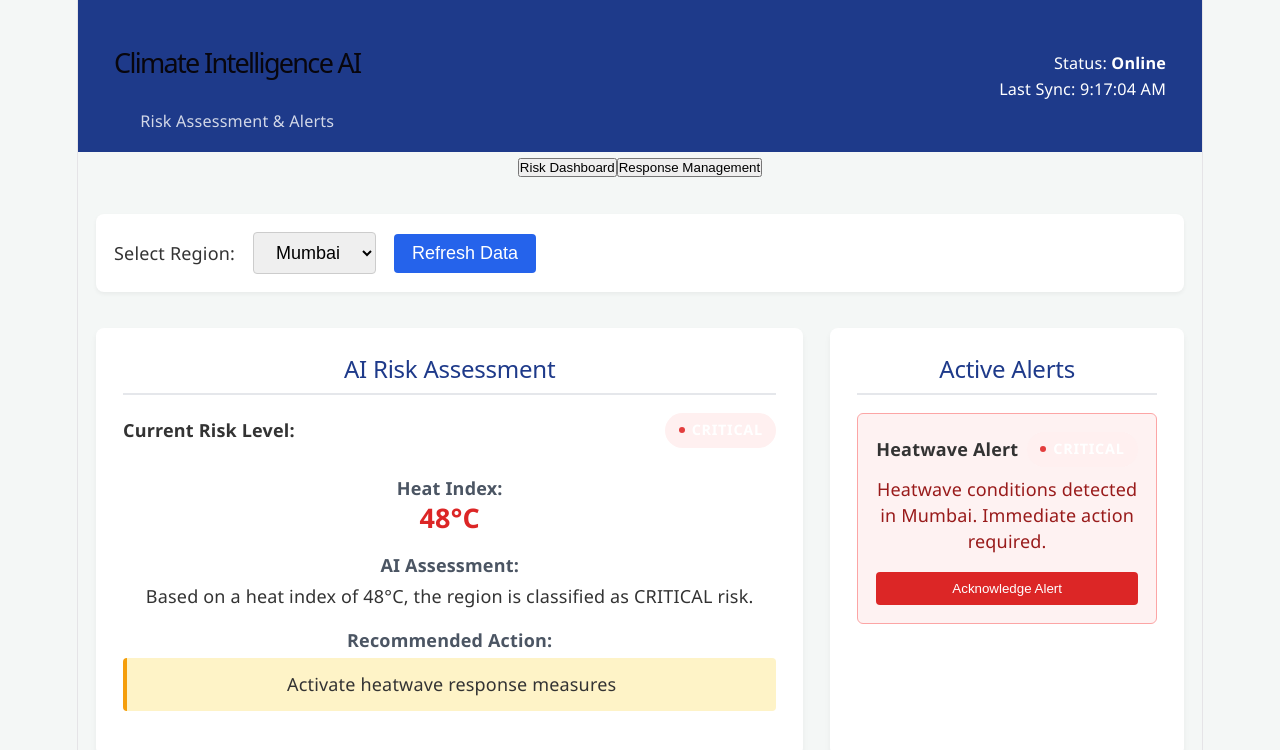
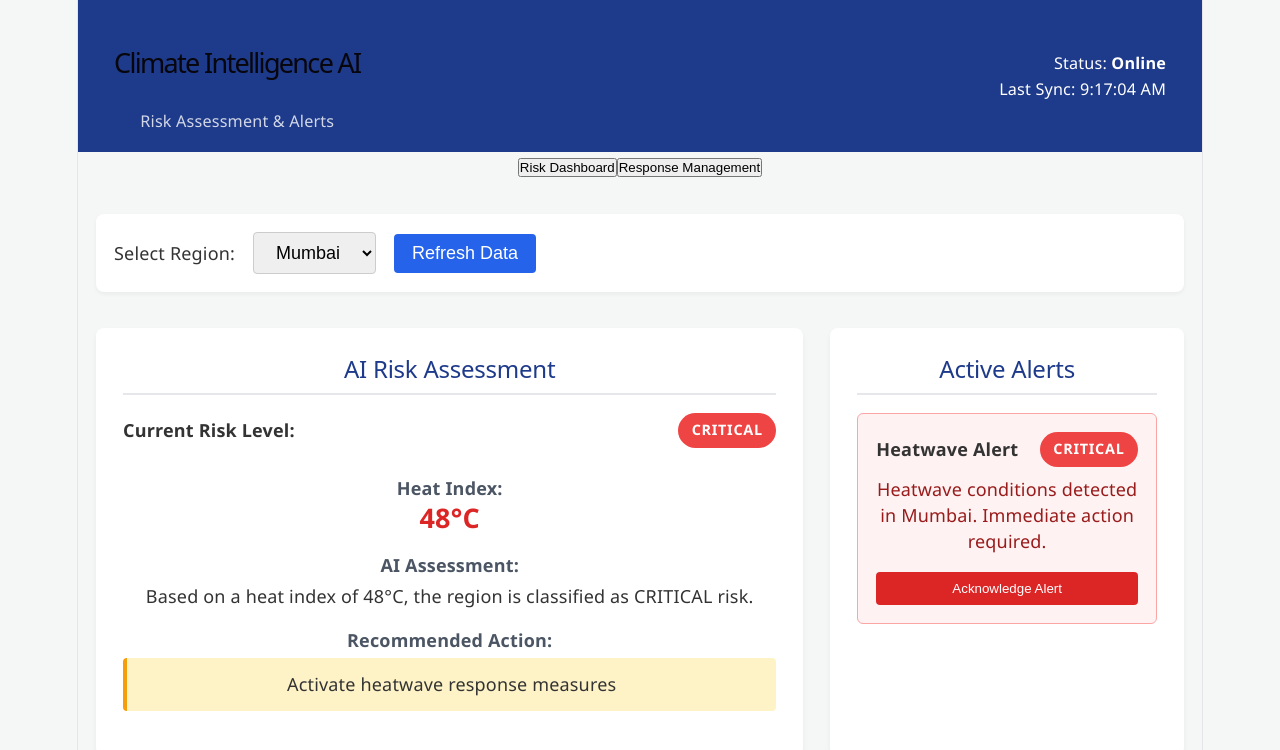
Before and after one commit to AnsariZarin-F275/climate-intelligence-ai, a React (Vite) app: page / in a window 1280 px wide. Shown: the top 750 px of the page. Built offline with nearby package versions, Linux system fonts and the light colour scheme.

Commit message:
Fixed StatusBadge.jsx

```diff
--- a/src/components/StatusBadge.jsx
+++ b/src/components/StatusBadge.jsx
@@ -1,18 +1,17 @@
-import React from "react";
+import React from 'react';
 
-function StatusBadge({ level }) {
-  const normalizedLevel = level
-    ? level.toUpperCase()
-    : "LOW";
+const StatusBadge = ({ level }) => {
+  const getBadgeClass = () => {
+    switch (level) {
+      case 'LOW': return 'badge-low';
+      case 'MODERATE': return 'badge-moderate';
+      case 'HIGH': return 'badge-high';
+      case 'CRITICAL': return 'badge-critical';
+      default: return 'badge-default';
+    }
+  };
 
-  return (
-    <span
-      className={`status-badge status-${normalizedLevel.toLowerCase()}`}
-    >
-      <span className="badge-dot"></span>
-      {normalizedLevel}
-    </span>
-  );
-}
+  return <span className={`status-badge ${getBadgeClass()}`}>{level}</span>;
+};
 
 export default StatusBadge;
```
Also changed, not shown: 1 other file (tests, documents, lock files or other folders).
